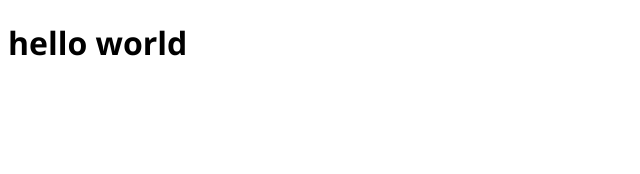
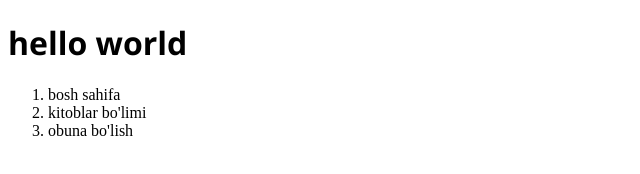
Before and after one commit to bunyod768/python-lessons, a plain HTML site: page index.html in a window 1280 px wide. Shown: the whole page, without its empty margins (0-640 px from the left). Drawn offline with Linux system fonts and the light colour scheme.

Commit message:
html
html change 1

```diff
--- a/index.html
+++ b/index.html
@@ -7,5 +7,10 @@
 </head>
 <body>
     <h1 style="font-family: 'Segoe UI', Tahoma, Geneva, Verdana, sans-serif;">hello world</h1>
+    <ol>
+        <li>bosh sahifa</li>
+        <li>kitoblar bo'limi</li>
+        <li>obuna bo'lish</li>
+    </ol>
 </body>
 </html>
```
